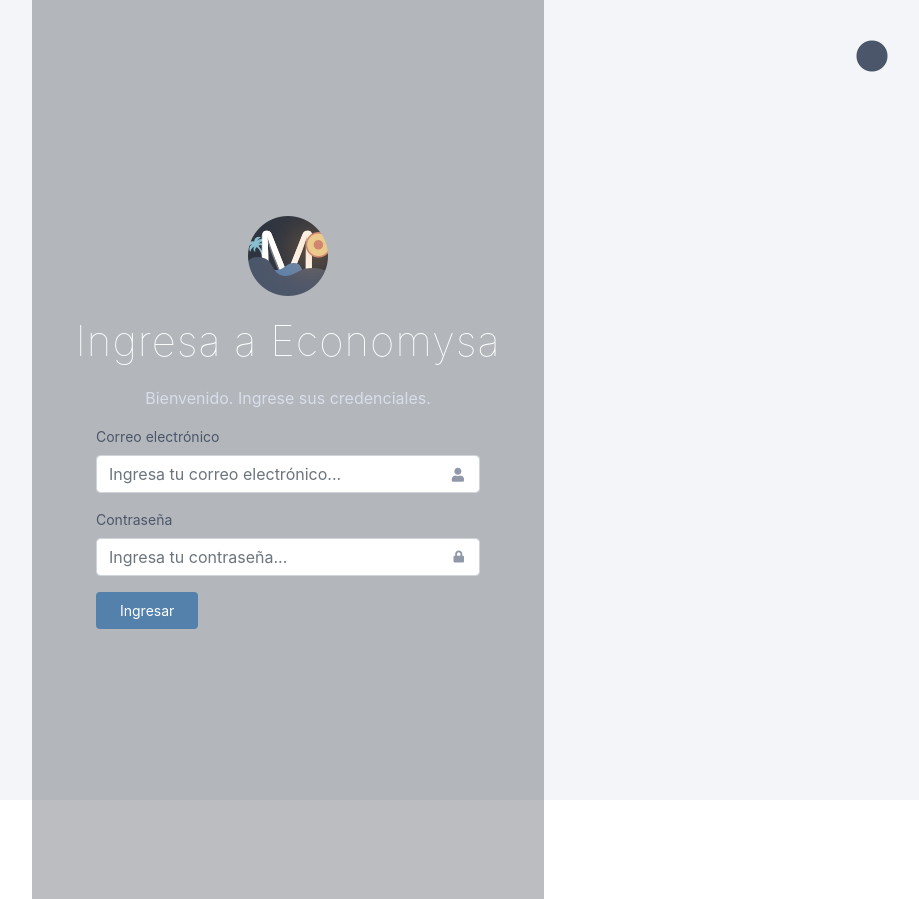
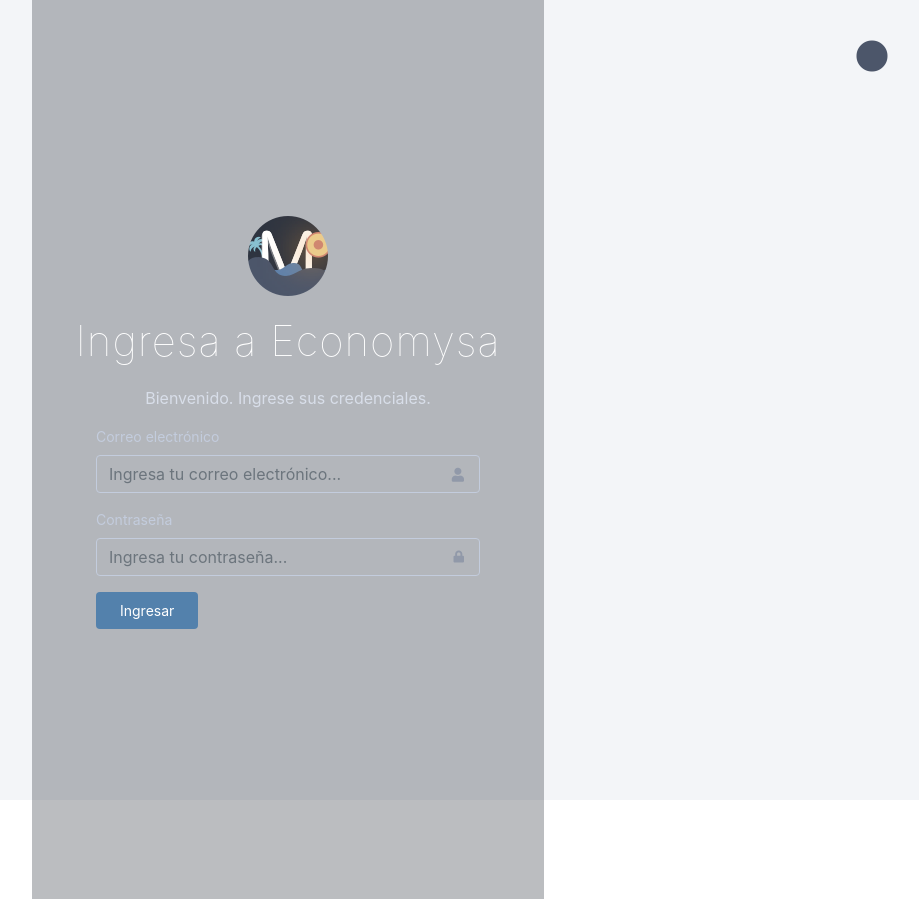
Before and after one commit to Franco-Ezequiel-Marchegiani/Economysa, a React (Create React App) app: page /login in a window 1280 px wide. Both pictures are taken after a click on the icon 1224 px from the left and 56 px from the top of the page. Shown: the whole page, without its empty margins (352-1271 px from the left). Built offline with nearby package versions, Linux system fonts and the light colour scheme.

Commit message:
Input pasado a darkMode

```diff
--- a/src/components/Login/Login.css
+++ b/src/components/Login/Login.css
@@ -44,6 +44,7 @@
 .inputRegister{
     font-size: 14px;
     color: #4c566a;
+    position: relative;
 }
 .imagenFondo{
     width: 100%;
@@ -54,9 +55,6 @@
     background-size: cover;
     position: absolute;
     bottom: 0;
-}
-.inputRegister{
-    position: relative;
 }
 .fa-user{
     color: #9199a9;
--- a/src/components/Login/LoginDarkMode.css
+++ b/src/components/Login/LoginDarkMode.css
@@ -15,7 +15,17 @@
     text-align: center;
     color: #d8dee9;
 }
-
+.inputRegister_dark{
+    font-size: 14px;
+    background-color: transparent;
+    color: #c3ccdd;
+    position: relative;
+}
+.inputRegisterInput_dark{
+    background-color: transparent;
+    border: solid 1px #c3ccdd;
+    color: #d8dee9;
+}
 @media only screen and (min-width: 740px){
     .loginContainerAll_dark{
         background-color: rgba(216, 222, 233, 0.3);
--- a/src/components/Login/LoginDarkMode.js
+++ b/src/components/Login/LoginDarkMode.js
@@ -21,15 +21,15 @@
                                     <h1 className='titleLogin_dark'><span>Ingresa a</span> <span>Economysa</span></h1>
                                     <p className='parrafoLogin_dark'>Bienvenido. Ingrese sus credenciales.</p>
                                     <Form className='formLogin'>
-                                            <Form.Group className="mb-3 inputRegister" controlId="formBasicEmail">
+                                            <Form.Group className="mb-3 inputRegister_dark" controlId="formBasicEmail">
                                             <Form.Label>Correo electrónico</Form.Label>
-                                                <Form.Control type="email" placeholder="Ingresa tu correo electrónico..." />
+                                                <Form.Control className='inputRegisterInput_dark' type="email" placeholder="Ingresa tu correo electrónico..." />
                                                 <i class="fas fa-user"></i>
                                             </Form.Group>
 
-                                            <Form.Group className="mb-3 inputRegister" controlId="formBasicPassword">
+                                            <Form.Group className="mb-3 inputRegister_dark" controlId="formBasicPassword">
                                             <Form.Label>Contraseña</Form.Label>
-                                                <Form.Control type="password" placeholder="Ingresa tu contraseña..." />
+                                                <Form.Control className='inputRegisterInput_dark' type="password" placeholder="Ingresa tu contraseña..." />
                                                 <i className="fas fa-lock"></i>
                                             </Form.Group>
                                             <button className='btn-datosFormRegister' type="submit">
```
